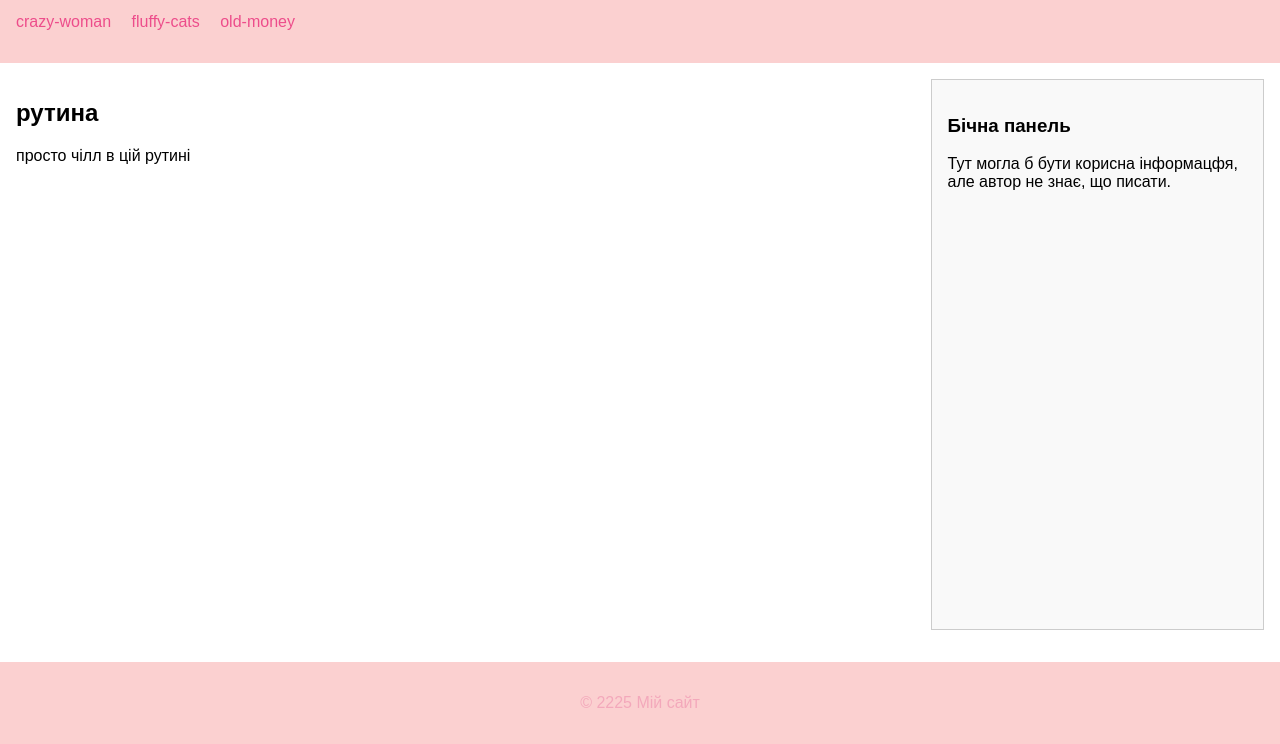
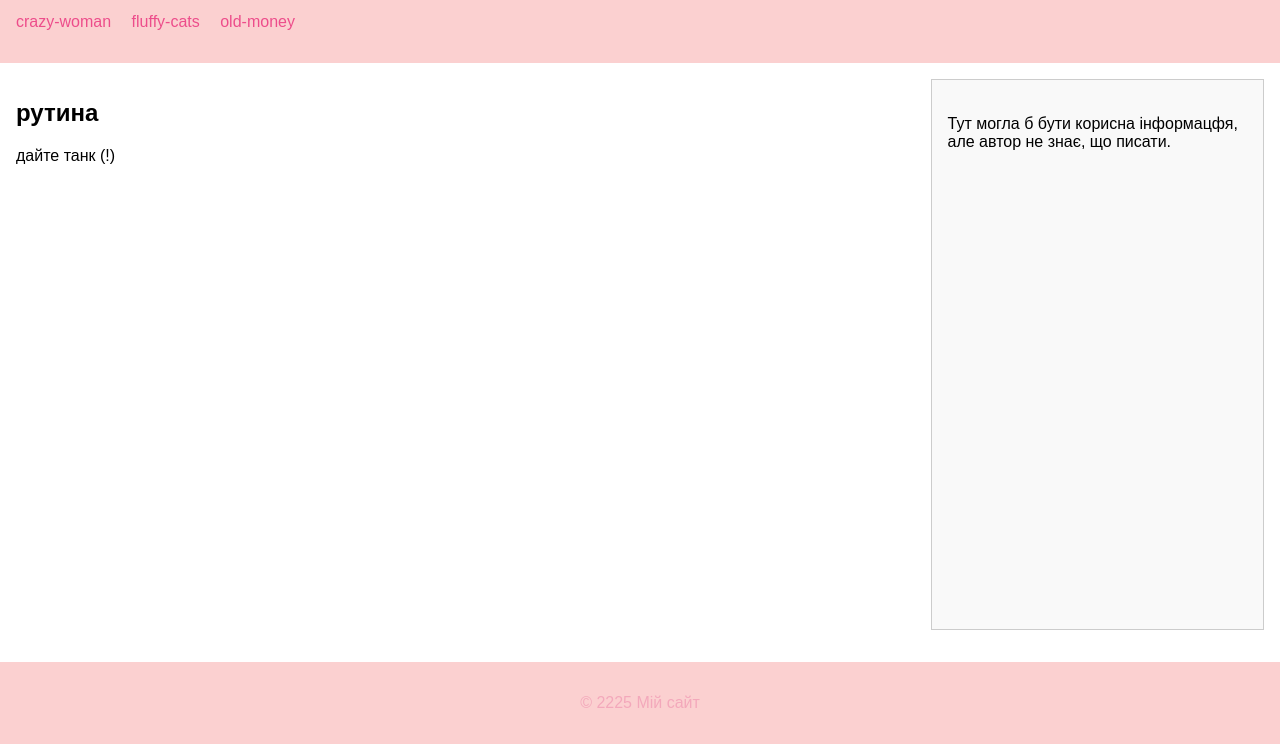
Before and after one commit to yaneessa1/shovel, a website: page index.html in a window 1280 px wide. Shown: the part 56-800 px from the top of the page. Drawn offline with Linux system fonts and the light colour scheme.

Commit message:
Update index.html

```diff
--- a/index.html
+++ b/index.html
@@ -23,10 +23,10 @@
     <main>
       <section>
         <h2>рутина</h2>
-        <p>просто чілл в цій рутині</p>
+        <p>дайте танк (!)</p>
       </section>
       <aside>
-        <h3>Бічна панель</h3>
+        <h3></h3>
         <p>Тут могла б бути корисна інформацфя, але автор не знає, що писати.</p>
       </aside>
     </main>
```
